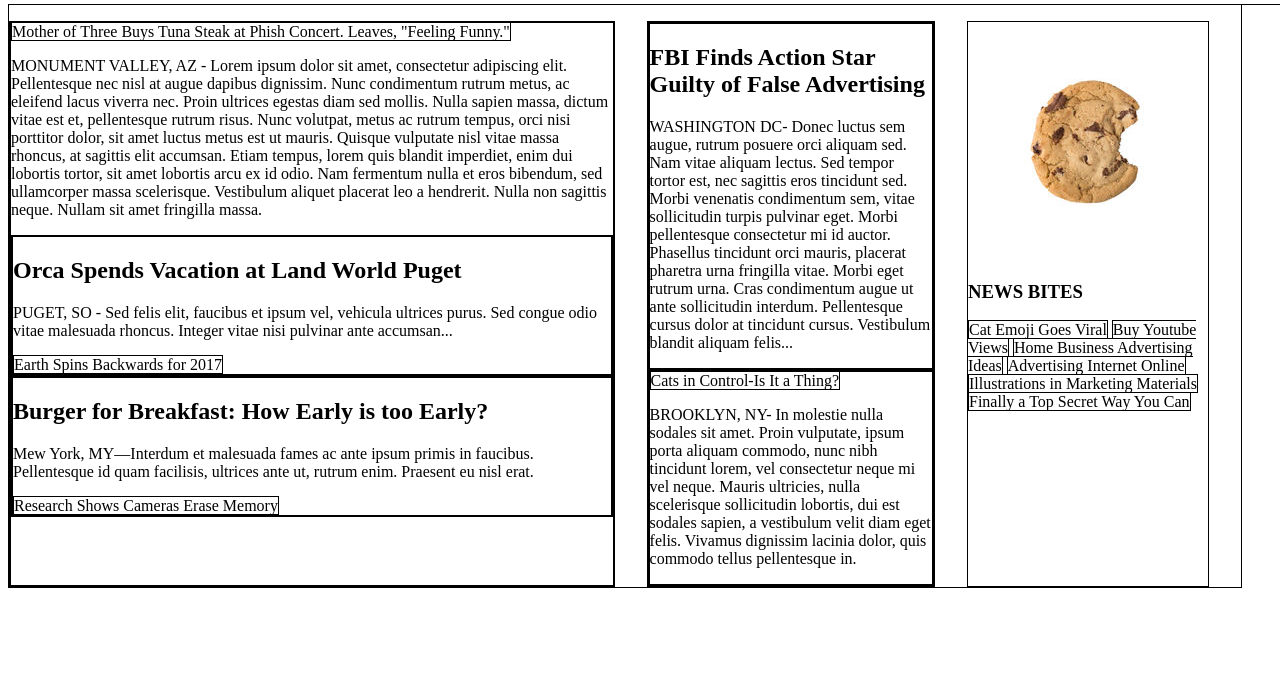
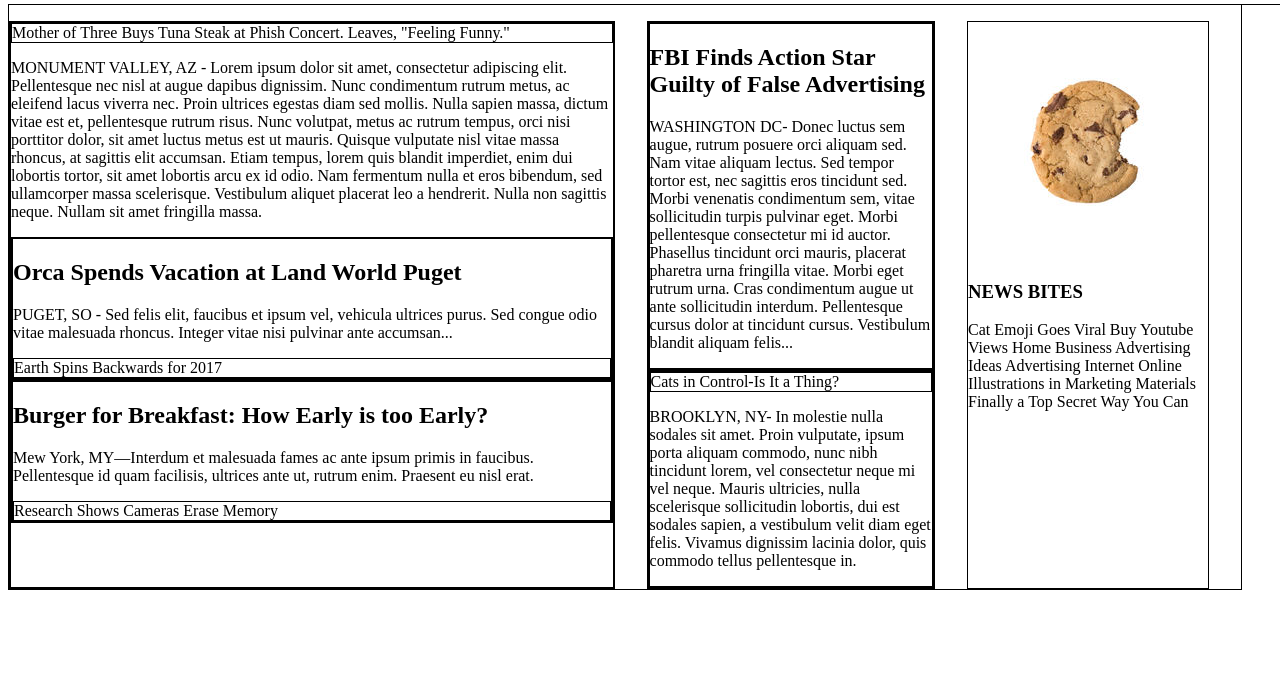
Before and after one commit to ShaynaCornelius/MyTimes, a plain HTML site: page index.html in a window 1280 px wide. Shown: the part 104-800 px from the top of the page. Drawn offline with Linux system fonts and the light colour scheme.

Commit message:
adjust borders

```diff
--- a/Resources/css/style.css
+++ b/Resources/css/style.css
@@ -66,8 +66,14 @@ nav span {
   flex-direction: column;
   margin-right: 32px;
   border: 1px solid black;
+}
 
+.story {
+  border: 2px solid black;
+  flex-direction: column;
 }
+
+/* First Column */
 
 .column.large {
   display: flex;
@@ -78,6 +84,20 @@ nav span {
 
 }
 
+.main-img-headline {
+  border: 1px solid black;
+}
+
+.fall-img-headline {
+  border: 1px solid black;
+}
+
+.camera-img-headline {
+  border: 1px solid black;
+}
+
+/* Second Column */
+
 .column.medium {
   display: flex;
   width: 300px;
@@ -85,18 +105,16 @@ nav span {
   flex-direction: column;
 }
 
+.cats-img-headline {
+  border: 1px solid black;
+}
+
+
+/* Third Column */
+
 .column.small {
   display: flex;
   width: 240px;
   height: auto;
   flex-direction: column;
 }
-.story {
-  border: 2px solid black;
-  flex-direction: column;
-}
-
-
-span {
-  border: 1px solid black;
-}
```
